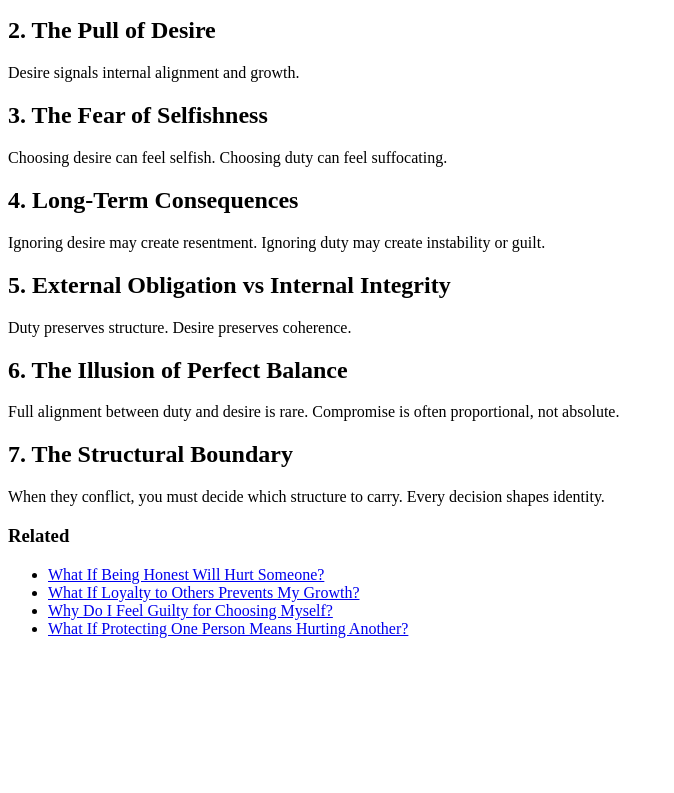
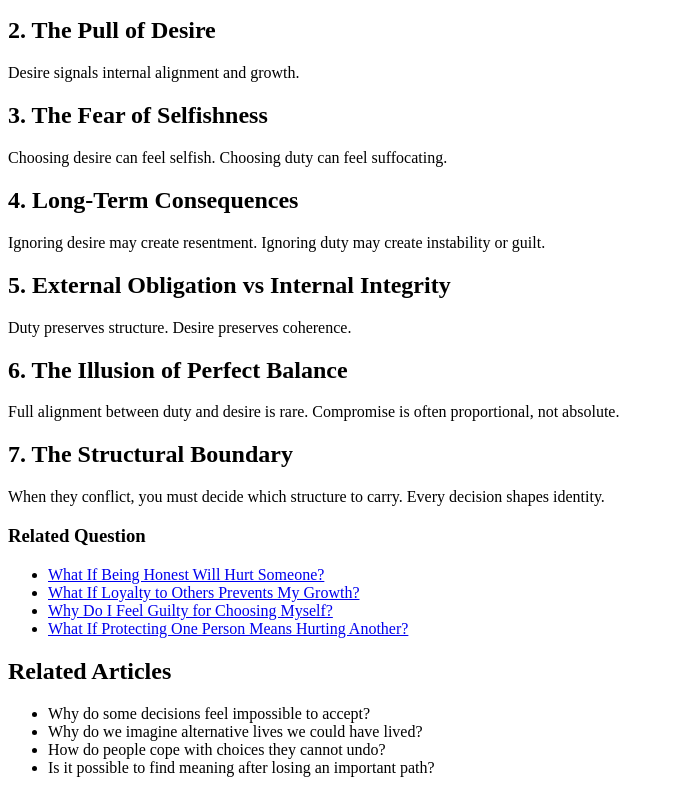
Before and after one commit to mozartltv-creator/123-duty-conflicts-with-desire, a plain HTML site: page index.html in a window 1280 px wide. Shown: the part 317-1110 px from the top of the page, without its empty margins (0-674 px from the left). Before the commit the page ends 971 px from the top, so only its background shows below. Drawn offline with Linux system fonts and the light colour scheme.

Commit message:
Update index.html

```diff
--- a/index.html
+++ b/index.html
@@ -63,7 +63,7 @@ Compromise is often proportional, not absolute.
 When they conflict, you must decide which structure to carry.
 Every decision shapes identity.
 </p>
-<h3>Related</h3>
+<h3>Related Question</h3>
 <ul>
   <li>
     <a href="https://mozartltv-creator.github.io/121-being-honest-will-hurt-someone/">
@@ -86,5 +86,12 @@ Every decision shapes identity.
     </a>
   </li>
 </ul>
+  <h2>Related Articles</h2>
+<ul>
+<li>Why do some decisions feel impossible to accept?</li>
+<li>Why do we imagine alternative lives we could have lived?</li>
+<li>How do people cope with choices they cannot undo?</li>
+<li>Is it possible to find meaning after losing an important path?</li>
+</ul>
 </body>
 </html>
```
